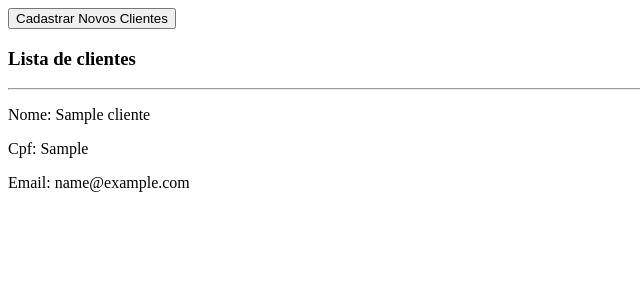
After one commit to willianxz/Desafio-Uni, a PHP site: page /cadastroclientes.html in a window 1280 px wide. The commit adds this page. Shown: the top 300 px of the page, without its empty margins (0-640 px from the left). Run offline with PHP 8.4, Linux system fonts and the light colour scheme; tables that the repository leaves empty or names only in its code hold one stand-in row (values such as "Sample post").

Commit message:
Listar Clientes e Cadastrar

```diff
--- /dev/null
+++ b/cadastroclientes.html
@@ -0,0 +1,86 @@
+<!DOCTYPE html>
+<html>
+<head>
+<link rel="stylesheet" type="text/css" href="css/animacoes.css">
+<script src="https://ajax.googleapis.com/ajax/libs/jquery/3.4.1/jquery.min.js"></script>
+<script>
+$(document).ready(function(){
+
+  //Lista automaticamente os clientes já cadastrados
+  $.post("listarclientes.php", function(data){
+      $('#containerclientes').html(data).slideDown("slow");
+  });
+
+  //Exibe o mini painel para cadastrar novos clientes
+  $('#exibircontainercadastro').click(function(){
+     $('#containercadastro').toggle();
+  });
+
+  //Solicita um novo cadastro de cliente.
+  $("#cadastro").submit(function(evet){
+    event.preventDefault();
+
+    var nome = $('input[name="nome"]').val();
+    var cpf = $('input[name="cpf"]').val();
+    var email = $('input[name="email"]').val();
+
+    $.post("cadastrarcliente.php",
+    {
+      nome: nome,
+      cpf: cpf,
+      email: email
+    },
+    function(data,status){
+       //Seta a resposta vinda do Back-End
+       $("#respostacadastrar").html(data);
+
+       //Limpa os inputs
+       $('input[name="nome"]').val("").focus();
+       $('input[name="cpf"]').val("");
+       $('input[name="email"]').val("");
+
+       //Atualiza a lista de clientes solicitando pro Back-End.
+       $.post("listarclientes.php", function(data){
+           $('#containerclientes').html(data).slideDown("slow");
+       });
+
+      setTimeout(function(){
+        $("#respostacadastrar").text('');
+      },3000);
+    });
+  });
+
+});
+</script>
+</head>
+<body>
+
+<div id="containercadastro">
+  <div id="respostacadastrar"></div>
+  <form id="cadastro">
+      <p>
+      Nome
+      <input name="nome" type="text" required/>
+      </p>
+      <p>
+
+      Cpf
+      <input name="cpf" type="text" required/>
+      </p>
+
+      <p>
+      Email
+      <input name="email" type="email" required/>
+      </p>
+
+      <button id="cadastrarcliente">Cadastrar Novo Cliente</button>
+  </form>
+  </br>
+</div>
+
+<button id="exibircontainercadastro">Cadastrar Novos Clientes</button>
+
+<div id="containerclientes"></div>
+
+</body>
+</html>
--- /dev/null
+++ b/config/conectdb.php
@@ -0,0 +1,25 @@
+<?php
+header('Content-type: text/html; charset=UTF-8');
+$hostname = "localhost";
+$username = "root";
+$senha = "";
+$database = "unidb";
+
+
+$conectar = mysqli_connect($hostname, $username, $senha, $database);
+
+if (!mysqli_set_charset($conectar, 'utf8')) {
+    printf('Error ao usar utf8: %s', mysqli_error($link));
+    exit;
+}
+
+if($conectar){
+	return $conectar;
+}else{
+	return false;
+}
+
+//OBS:O Banco deve esta com o collage utf8-utf8_unicode_ci para que não dei problemas com charset.
+
+
+?>
--- /dev/null
+++ b/css/animacoes.css
@@ -0,0 +1,7 @@
+#containercadastro{
+	display: none;
+}
+
+#containerclientes{
+	display: none;
+}
--- a/index.php
+++ b/index.php
@@ -1,5 +1,7 @@
 <?php
 
- echo "Hello World!";
+ echo "Exibir o painel administrativo";
+
+
 
 ?>
--- /dev/null
+++ b/listarclientes.php
@@ -0,0 +1,20 @@
+<?php
+
+	//Incluimos a nossa conexão com o banco.
+    $conectar = include('config/conectdb.php');
+
+    //Fazemos a nossa query.
+	$query = "SELECT * FROM cliente order by nomecliente";
+
+    //Executamos nossa query
+    $result = mysqli_query($conectar, $query);
+
+  	echo "<h3>Lista de clientes</h3>";
+    //Percorremos a nossa tabela de notebooks
+     while($dados =  mysqli_fetch_array($result)){
+     	   echo "<hr/>";
+           echo "<p> Nome: ".$dados['nomecliente']."</p>";
+           echo "<p> Cpf: ".$dados['cpf']."</p>";
+           echo "<p> Email: ".$dados['email']."</p>";
+       }
+?>
```
Also changed, not shown: cadastrarcliente.php (added, +30 -0 lines).
